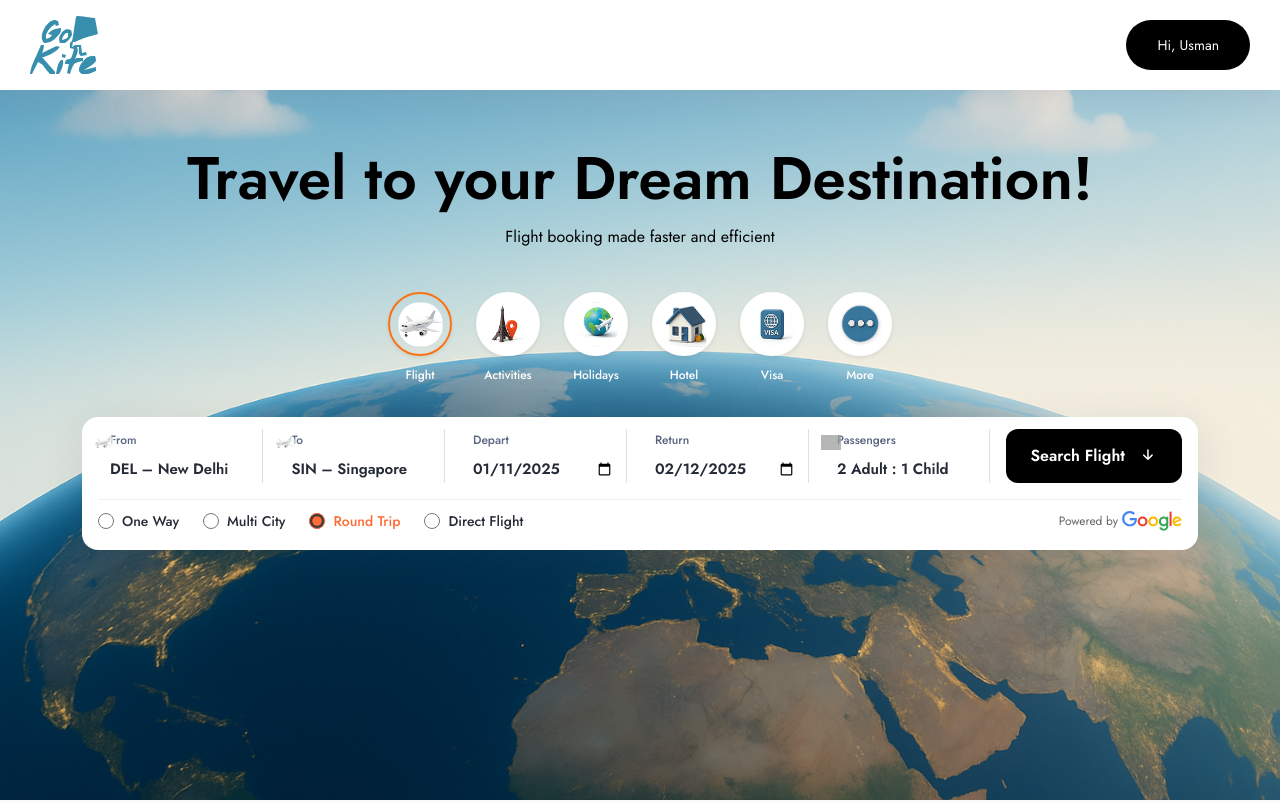
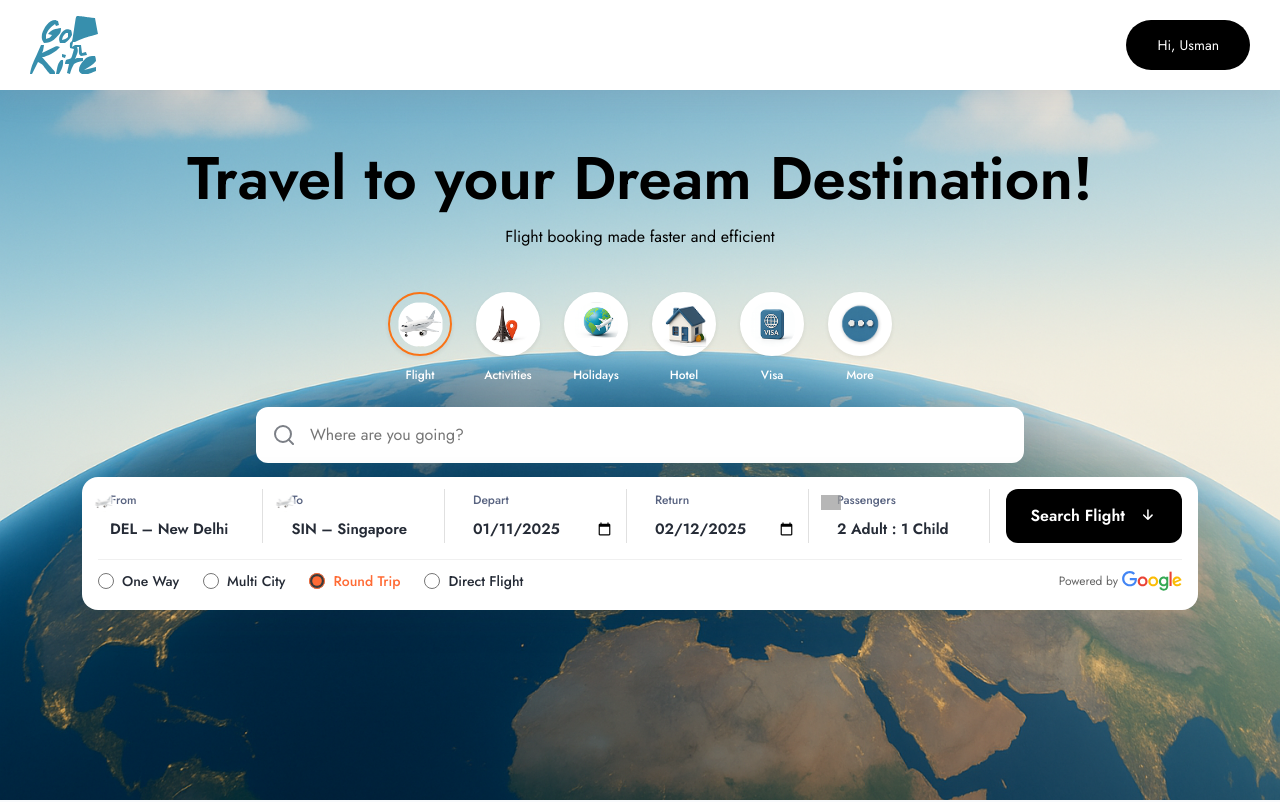
Before and after one commit to Hariharaan-S/go-kite, a Next.js app: page /landing_page in a window 1280 px wide. Shown: the top 802 px of the page. Built offline with nearby package versions, Linux system fonts and the light colour scheme; grey boxes are pictures that could not be loaded.

Commit message:
updated landing page

```diff
--- a/components/landingpage/hero/index.jsx
+++ b/components/landingpage/hero/index.jsx
@@ -266,49 +266,63 @@ const BookFlightCard = () => {
         <div className="trip-options-container">
           <div className="trip-options-left">
             {/* One Way */}
-            <div className={`trip-option ${tripType === 'oneWay' ? 'active' : ''}`}>
+            <div
+              className={`trip-option ${tripType === "oneWay" ? "active" : ""}`}
+            >
               <input
                 type="radio"
                 id="oneWay"
                 name="tripType"
-                checked={tripType === 'oneWay'}
-                onChange={() => setTripType('oneWay')}
+                checked={tripType === "oneWay"}
+                onChange={() => setTripType("oneWay")}
               />
               <label htmlFor="oneWay">One Way</label>
             </div>
 
             {/* Multi City */}
-            <div className={`trip-option ${tripType === 'multiCity' ? 'active' : ''}`}>
+            <div
+              className={`trip-option ${
+                tripType === "multiCity" ? "active" : ""
+              }`}
+            >
               <input
                 type="radio"
                 id="multiCity"
                 name="tripType"
-                checked={tripType === 'multiCity'}
-                onChange={() => setTripType('multiCity')}
+                checked={tripType === "multiCity"}
+                onChange={() => setTripType("multiCity")}
               />
               <label htmlFor="multiCity">Multi City</label>
             </div>
 
             {/* Round Trip */}
-            <div className={`trip-option ${tripType === 'roundTrip' ? 'active' : ''}`}>
+            <div
+              className={`trip-option ${
+                tripType === "roundTrip" ? "active" : ""
+              }`}
+            >
               <input
                 type="radio"
                 id="roundTrip"
                 name="tripType"
-                checked={tripType === 'roundTrip'}
-                onChange={() => setTripType('roundTrip')}
+                checked={tripType === "roundTrip"}
+                onChange={() => setTripType("roundTrip")}
               />
               <label htmlFor="roundTrip">Round Trip</label>
             </div>
 
             {/* Direct Flight */}
-            <div className={`trip-option ${tripType === 'directFlight' ? 'active' : ''}`}>
+            <div
+              className={`trip-option ${
+                tripType === "directFlight" ? "active" : ""
+              }`}
+            >
               <input
                 type="radio"
                 id="directFlight"
                 name="tripType"
-                checked={tripType === 'directFlight'}
-                onChange={() => setTripType('directFlight')}
+                checked={tripType === "directFlight"}
+                onChange={() => setTripType("directFlight")}
               />
               <label htmlFor="directFlight">Direct Flight</label>
             </div>
@@ -318,12 +332,27 @@ const BookFlightCard = () => {
           <div className="google-powered">
             <span>Powered by</span>
             <svg className="google-logo" viewBox="0 0 272 92" fill="none">
-              <path d="M115.75 47.18c0 12.77-9.99 22.18-22.25 22.18s-22.25-9.41-22.25-22.18C71.25 34.32 81.24 25 93.5 25s22.25 9.32 22.25 22.18zm-9.74 0c0-7.98-5.79-13.44-12.51-13.44S80.99 39.2 80.99 47.18c0 7.9 5.79 13.44 12.51 13.44s12.51-5.55 12.51-13.44z" fill="#EA4335"/>
-              <path d="M163.75 47.18c0 12.77-9.99 22.18-22.25 22.18s-22.25-9.41-22.25-22.18c0-12.85 9.99-22.18 22.25-22.18s22.25 9.32 22.25 22.18zm-9.74 0c0-7.98-5.79-13.44-12.51-13.44s-12.51 5.46-12.51 13.44c0 7.9 5.79 13.44 12.51 13.44s12.51-5.55 12.51-13.44z" fill="#FBBC05"/>
-              <path d="M209.75 26.34v39.82c0 16.38-9.66 23.07-21.08 23.07-10.75 0-17.22-7.19-19.66-13.07l8.48-3.53c1.51 3.61 5.21 7.87 11.17 7.87 7.31 0 11.84-4.51 11.84-13v-3.19h-.34c-2.18 2.69-6.38 5.04-11.68 5.04-11.09 0-21.25-9.66-21.25-22.09 0-12.52 10.16-22.26 21.25-22.26 5.29 0 9.49 2.35 11.68 4.96h.34v-3.61h9.25zm-8.56 20.92c0-7.81-5.21-13.52-11.84-13.52-6.72 0-12.35 5.71-12.35 13.52 0 7.73 5.63 13.36 12.35 13.36 6.63 0 11.84-5.63 11.84-13.36z" fill="#34A853"/>
-              <path d="M225 3v65h-9.5V3h9.5z" fill="#EA4335"/>
-              <path d="M262.02 54.48l7.56 5.04c-2.44 3.61-8.32 9.83-18.48 9.83-12.6 0-22.01-9.74-22.01-22.18 0-13.19 9.49-22.18 20.92-22.18 11.51 0 17.14 9.16 18.98 14.11l1.01 2.52-29.65 12.28c2.27 4.45 5.8 6.72 10.75 6.72 4.96 0 8.4-2.44 10.92-6.14zm-23.27-7.98l19.82-8.23c-1.09-2.77-4.37-4.7-8.23-4.7-4.95 0-11.84 4.37-11.59 12.93z" fill="#FBBC05"/>
-              <path d="M35.29 41.41V32H67c.31 1.64.47 3.58.47 5.68 0 7.06-1.93 15.79-8.15 22.01-6.05 6.3-13.78 9.66-24.02 9.66C16.32 69.35.36 53.89.36 34.91.36 15.93 16.32.47 35.3.47c10.5 0 17.98 4.12 23.6 9.49l-6.64 6.64c-4.03-3.78-9.49-6.72-16.97-6.72-13.86 0-24.7 11.17-24.7 25.03 0 13.86 10.84 25.03 24.7 25.03 8.99 0 14.11-3.61 17.39-6.89 2.66-2.66 4.41-6.46 5.1-11.65l-22.49.01z" fill="#4285F4"/>
+              <path
+                d="M115.75 47.18c0 12.77-9.99 22.18-22.25 22.18s-22.25-9.41-22.25-22.18C71.25 34.32 81.24 25 93.5 25s22.25 9.32 22.25 22.18zm-9.74 0c0-7.98-5.79-13.44-12.51-13.44S80.99 39.2 80.99 47.18c0 7.9 5.79 13.44 12.51 13.44s12.51-5.55 12.51-13.44z"
+                fill="#EA4335"
+              />
+              <path
+                d="M163.75 47.18c0 12.77-9.99 22.18-22.25 22.18s-22.25-9.41-22.25-22.18c0-12.85 9.99-22.18 22.25-22.18s22.25 9.32 22.25 22.18zm-9.74 0c0-7.98-5.79-13.44-12.51-13.44s-12.51 5.46-12.51 13.44c0 7.9 5.79 13.44 12.51 13.44s12.51-5.55 12.51-13.44z"
+                fill="#FBBC05"
+              />
+              <path
+                d="M209.75 26.34v39.82c0 16.38-9.66 23.07-21.08 23.07-10.75 0-17.22-7.19-19.66-13.07l8.48-3.53c1.51 3.61 5.21 7.87 11.17 7.87 7.31 0 11.84-4.51 11.84-13v-3.19h-.34c-2.18 2.69-6.38 5.04-11.68 5.04-11.09 0-21.25-9.66-21.25-22.09 0-12.52 10.16-22.26 21.25-22.26 5.29 0 9.49 2.35 11.68 4.96h.34v-3.61h9.25zm-8.56 20.92c0-7.81-5.21-13.52-11.84-13.52-6.72 0-12.35 5.71-12.35 13.52 0 7.73 5.63 13.36 12.35 13.36 6.63 0 11.84-5.63 11.84-13.36z"
+                fill="#34A853"
+              />
+              <path d="M225 3v65h-9.5V3h9.5z" fill="#EA4335" />
+              <path
+                d="M262.02 54.48l7.56 5.04c-2.44 3.61-8.32 9.83-18.48 9.83-12.6 0-22.01-9.74-22.01-22.18 0-13.19 9.49-22.18 20.92-22.18 11.51 0 17.14 9.16 18.98 14.11l1.01 2.52-29.65 12.28c2.27 4.45 5.8 6.72 10.75 6.72 4.96 0 8.4-2.44 10.92-6.14zm-23.27-7.98l19.82-8.23c-1.09-2.77-4.37-4.7-8.23-4.7-4.95 0-11.84 4.37-11.59 12.93z"
+                fill="#FBBC05"
+              />
+              <path
+                d="M35.29 41.41V32H67c.31 1.64.47 3.58.47 5.68 0 7.06-1.93 15.79-8.15 22.01-6.05 6.3-13.78 9.66-24.02 9.66C16.32 69.35.36 53.89.36 34.91.36 15.93 16.32.47 35.3.47c10.5 0 17.98 4.12 23.6 9.49l-6.64 6.64c-4.03-3.78-9.49-6.72-16.97-6.72-13.86 0-24.7 11.17-24.7 25.03 0 13.86 10.84 25.03 24.7 25.03 8.99 0 14.11-3.61 17.39-6.89 2.66-2.66 4.41-6.46 5.1-11.65l-22.49.01z"
+                fill="#4285F4"
+              />
             </svg>
           </div>
         </div>
@@ -446,10 +475,86 @@ const HeroSection = () => {
             {/* Icon Row */}
             <IconRow />
 
+            {/* Search Container */}
+            <div
+              className="search-container mb-4"
+              style={{
+                maxWidth: "800px",
+                margin: "0 auto",
+                padding: "0 16px",
+              }}
+              data-aos="fade-up"
+              data-aos-delay="150"
+            >
+              <div
+                style={{
+                  background: "white",
+                  borderRadius: "12px",
+                  boxShadow: "0 8px 40px 0 rgba(40,47,60,0.10)",
+                  display: "flex",
+                  alignItems: "center",
+                  padding: "12px 16px",
+                }}
+              >
+                <svg
+                  width="24"
+                  height="24"
+                  viewBox="0 0 24 24"
+                  fill="none"
+                  xmlns="http://www.w3.org/2000/svg"
+                  style={{ marginRight: "12px", opacity: 0.6 }}
+                >
+                  <path
+                    d="M11 19C15.4183 19 19 15.4183 19 11C19 6.58172 15.4183 3 11 3C6.58172 3 3 6.58172 3 11C3 15.4183 6.58172 19 11 19Z"
+                    stroke="#252B36"
+                    strokeWidth="2"
+                    strokeLinecap="round"
+                    strokeLinejoin="round"
+                  />
+                  <path
+                    d="M21 21L16.65 16.65"
+                    stroke="#252B36"
+                    strokeWidth="2"
+                    strokeLinecap="round"
+                    strokeLinejoin="round"
+                  />
+                </svg>
+                <input
+                  type="text"
+                  placeholder="Where are you going?"
+                  style={{
+                    border: "none",
+                    outline: "none",
+                    flex: 1,
+                    fontSize: "16px",
+                    color: "#252B36",
+                  }}
+                />
+              </div>
+            </div>
+
             {/* Book Flight Card */}
             <div style={{ paddingTop: "70px" }}>
               <BookFlightCard />
             </div>
+
+            {/* Travel Agent Meeting Link */}
+            {/* <div
+              style={{ margintop: "-100px" }}
+              className="text-center"
+              data-aos="fade-up"
+              data-aos-delay="200"
+            >
+              <p
+                className="text-white cursor-pointer hover:underline"
+                style={{
+                  fontSize: "16px",
+                  fontWeight: "500",
+                }}
+              >
+                Book a meeting with our travel Agent →
+              </p>
+            </div> */}
           </div>
         </div>
       </div>
```
